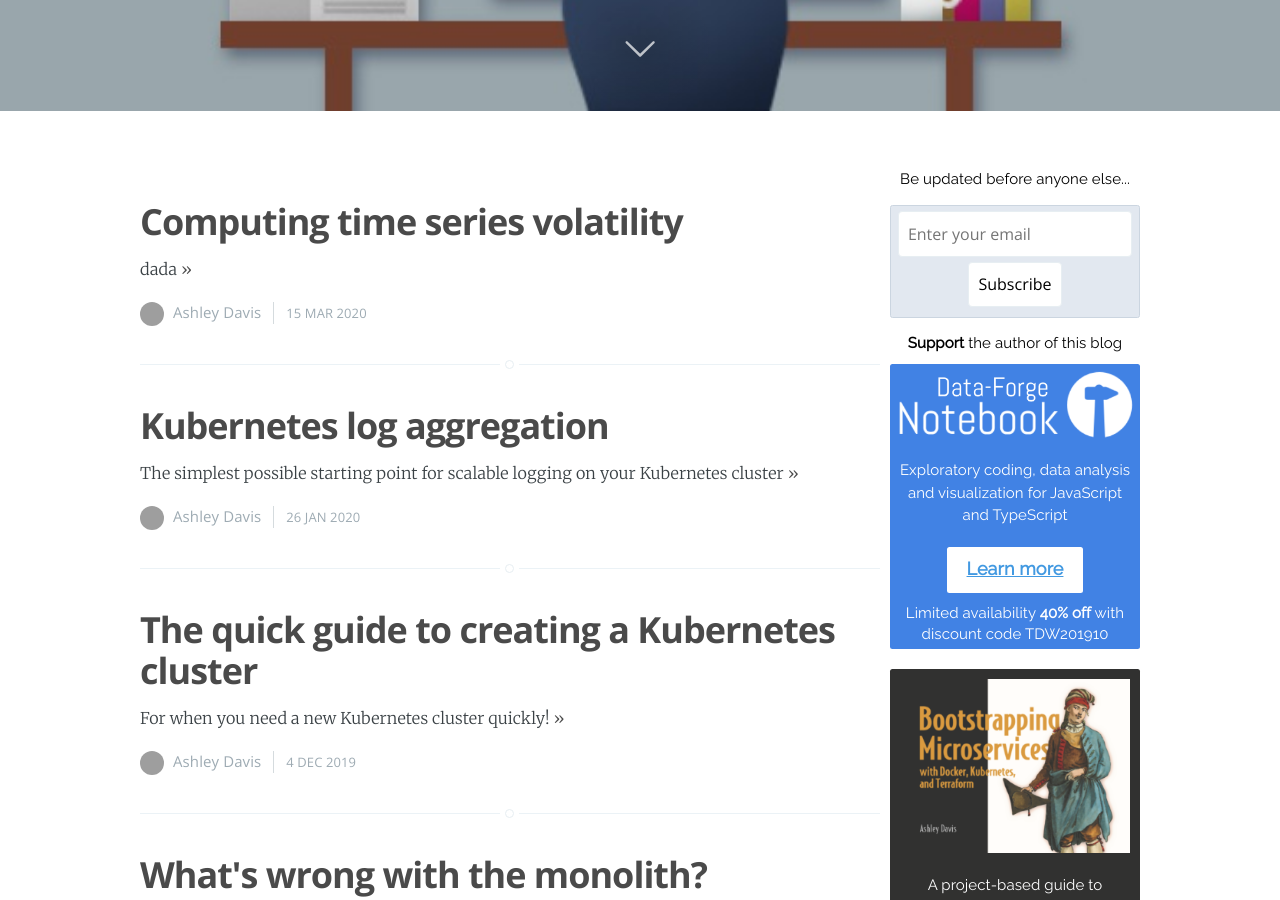
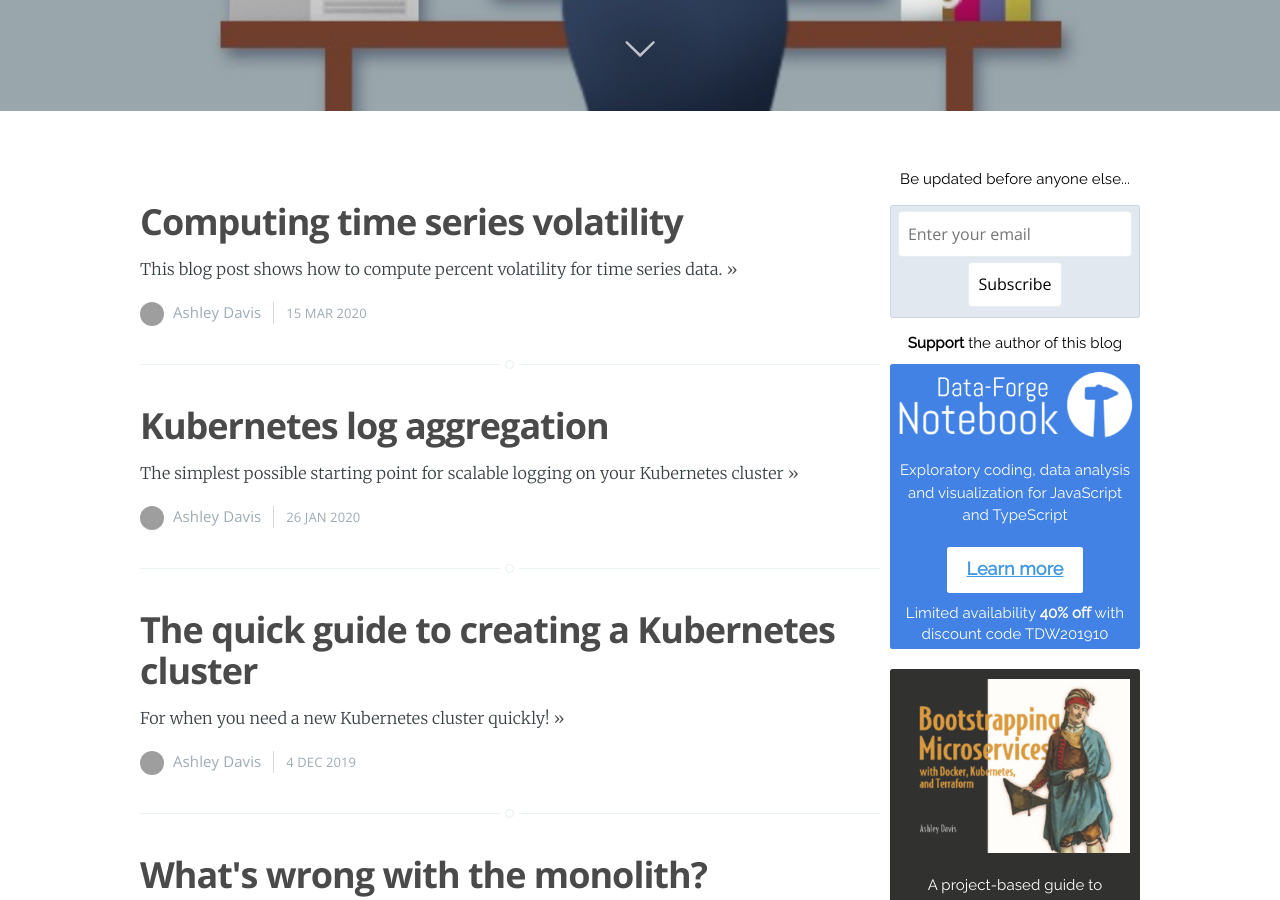
Before and after one commit to ashleydavis/the-data-wrangler-blog, a Jekyll site: the page built from index.md, in a window 1280 px wide and 900 px high, scrolled down 339 px. Built offline with Jekyll 4.4.1, drawn with Linux system fonts in a browser that asks for light colours; comment, search, counter and statistics services are not loaded; grey boxes are pictures that could not be loaded.

Commit message:
Fixed excert.

```diff
--- a/_posts/2020-03-15-time-series-volatility.md
+++ b/_posts/2020-03-15-time-series-volatility.md
@@ -8,7 +8,7 @@ post_class: feature
 disqus_id: time-series-volatility
 published: true
 excerpt: "
-dada
+This blog post shows how to compute percent volatility for time series data.
 "
 ---
 
```
